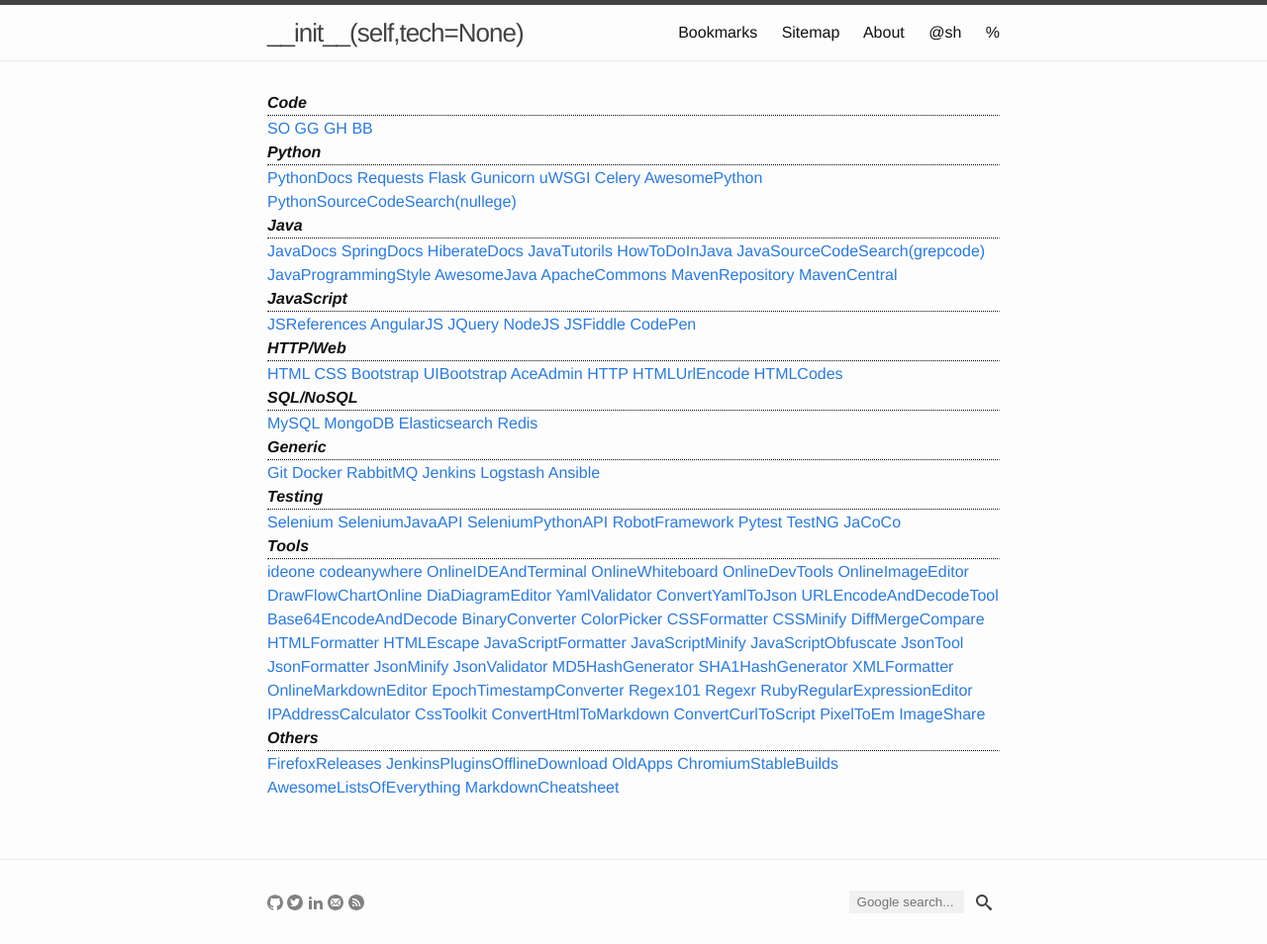
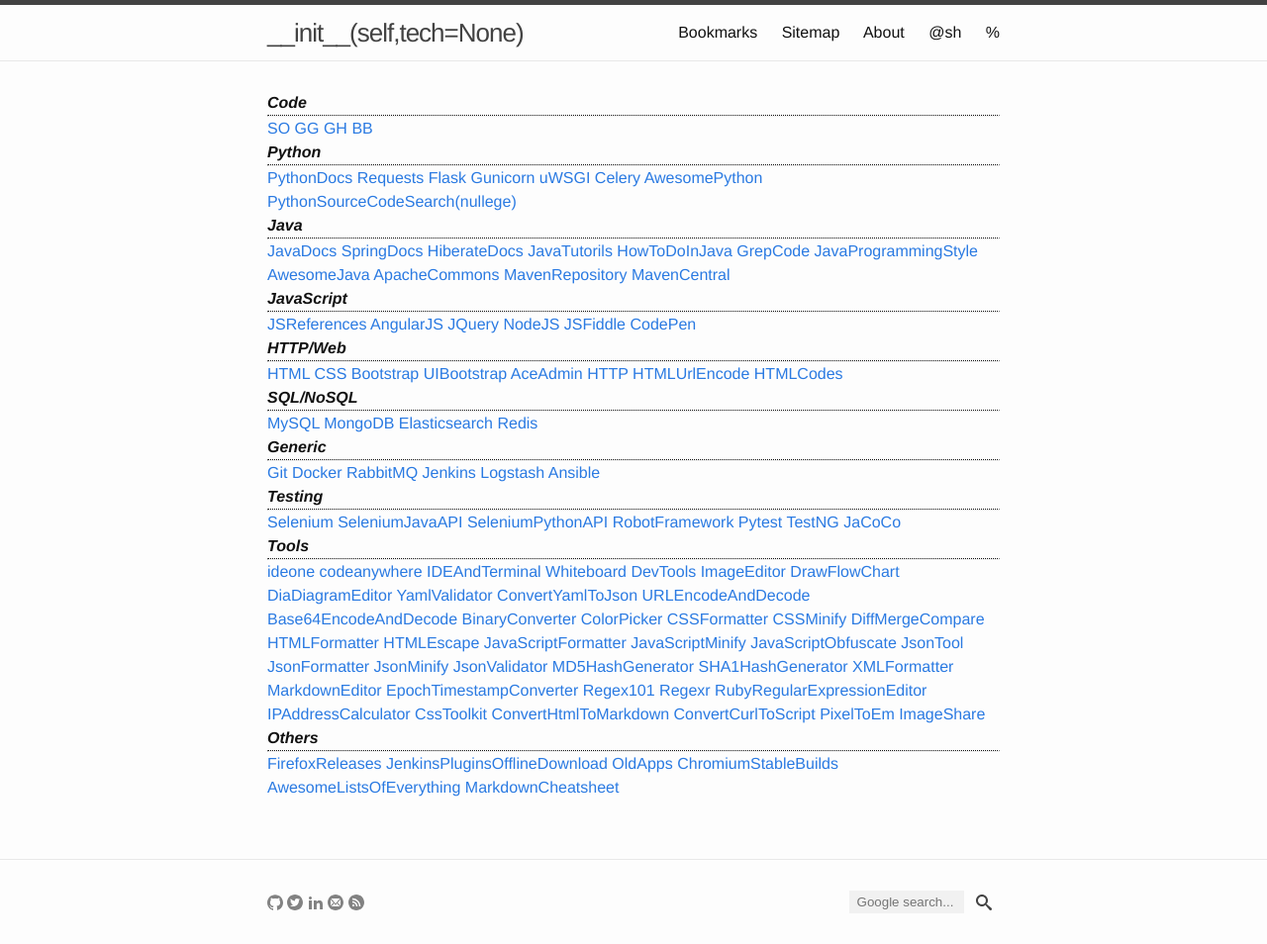
Before and after one commit to yuan-jiang/yuan-jiang.github.io, a Jekyll site: the page built from bookmarks.md, in a window 1280 px wide. Shown: the whole page at 99% size. Built offline with Jekyll 4.4.1, drawn with Linux system fonts in a browser that asks for light colours.

Commit message:
Fix bookmarks title

```diff
--- a/_data/bookmarks.yml
+++ b/_data/bookmarks.yml
@@ -40,7 +40,7 @@
       link: http://www.mkyong.com/tutorials/java-8-tutorials/
     - description: HowToDoInJava
       link: https://howtodoinjava.com/
-    - description: JavaSourceCodeSearch(grepcode)
+    - description: GrepCode
       link: http://grepcode.com/
     - description: JavaProgrammingStyle
       link: http://geosoft.no/development/javastyle.html
@@ -136,15 +136,15 @@
       link: http://ideone.com/
     - description: codeanywhere
       link: https://codeanywhere.com/editor/
-    - description: OnlineIDEAndTerminal
+    - description: IDEAndTerminal
       link: http://www.tutorialspoint.com/codingground.htm
-    - description: OnlineWhiteboard
+    - description: Whiteboard
       link: https://www.tutorialspoint.com/whiteboard.htm
-    - description: OnlineDevTools
+    - description: DevTools
       link: http://www.tutorialspoint.com/online_dev_tools.htm
-    - description: OnlineImageEditor
+    - description: ImageEditor
       link: http://www.tutorialspoint.com/online_image_editor.htm
-    - description: DrawFlowChartOnline
+    - description: DrawFlowChart
       link: https://www.draw.io/
     - description: DiaDiagramEditor
       link: http://dia-installer.de/index.html.en
@@ -152,7 +152,7 @@
       link: http://www.yamllint.com/
     - description: ConvertYamlToJson
       link: http://yamltojson.com/
-    - description: URLEncodeAndDecodeTool
+    - description: URLEncodeAndDecode
       link: http://www.url-encode-decode.com
     - description: Base64EncodeAndDecode
       link: http://www.url-encode-decode.com/base64-encode-decode/
@@ -190,7 +190,7 @@
       link: http://www.danstools.com/md5-hash-generator/sha1-generator.php
     - description: XMLFormatter
       link: http://www.cleancss.com/xml-beautify/
-    - description: OnlineMarkdownEditor
+    - description: MarkdownEditor
       link: http://dillinger.io/
     - description: EpochTimestampConverter
       link: http://www.epochconverter.com/
```
